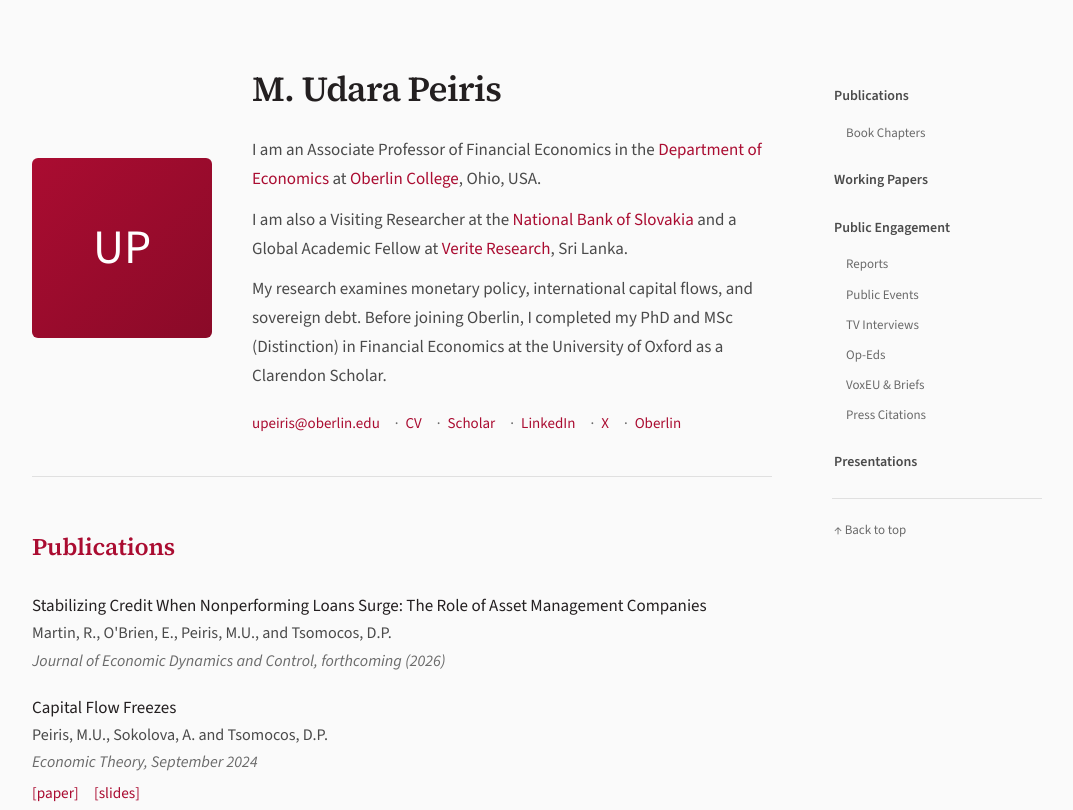
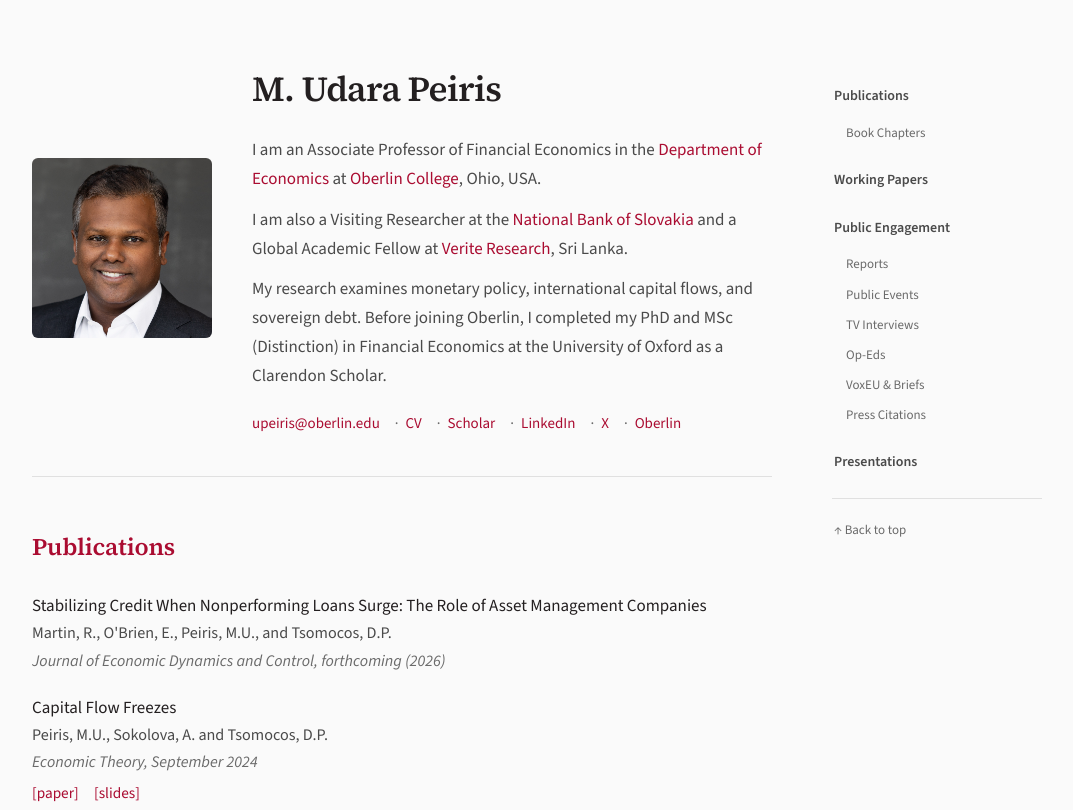
Before and after one commit to MUdaraPeiris/MUdaraPeiris.github.io, a plain HTML site: page index.html in a window 1280 px wide. Shown: the top 810 px of the page, without its empty margins (32-1105 px from the left). Drawn offline with nearby package versions, Linux system fonts and the light colour scheme.

Commit message:
Update index.html

```diff
--- a/index.html
+++ b/index.html
@@ -374,8 +374,8 @@
                      2. Delete or comment out the <div class="profile-photo-placeholder">UP</div> line below
                      3. Uncomment the <img> line below and update the filename if needed
                 -->
-                <!-- <img src="photo.jpg" alt="M. Udara Peiris" class="profile-photo"> -->
-                <div class="profile-photo-placeholder">UP</div>
+                <img src="photo.jpg" alt="M. Udara Peiris" class="profile-photo">
+                <!-- <div class="profile-photo-placeholder">UP</div> -->
 
                 <div class="profile-info">
                     <h1>M. Udara Peiris</h1>
```
